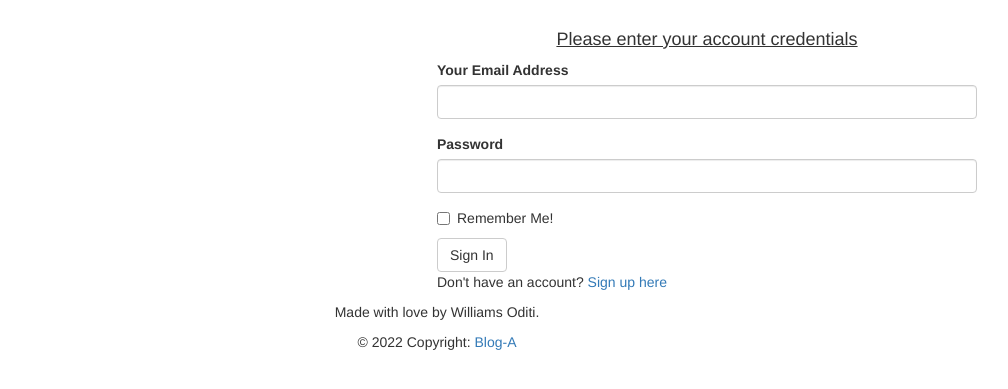
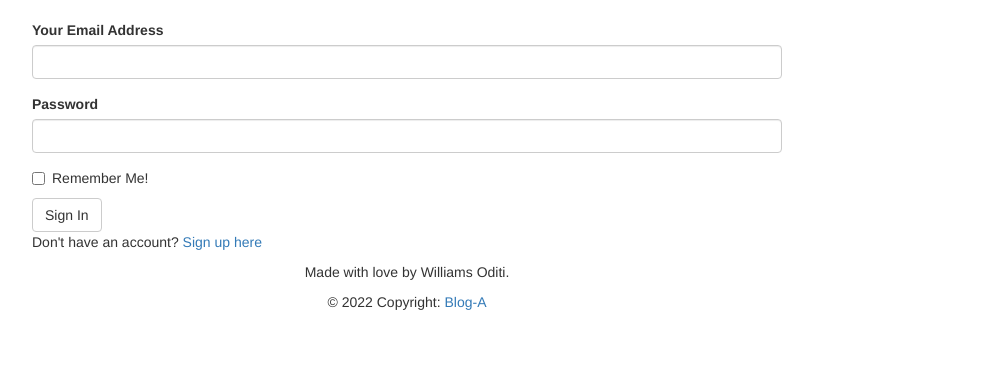
Before and after one commit to Williamsoditi/BlogA, a Flask app: page /authenticate/login in a window 1280 px wide. Shown: the part 52-441 px from the top of the page, without its empty margins (233-1241 px from the left). Run offline with Flask 2, Linux system fonts and the light colour scheme; some libraries are stand-ins or nearby versions.

Commit message:
Feat : Code refactoring

```diff
--- a/app/auth/forms.py
+++ b/app/auth/forms.py
@@ -5,7 +5,7 @@ from ..models import User
 
 class SignupForm(FlaskForm):
     email = StringField('Your Email Address',validators=[DataRequired(),Email()])
-    name = StringField('Enter Your Username' ,validators=[DataRequired(),Email()])
+    name = StringField('Enter Your Username')
     password = PasswordField('Password' ,validators = [EqualTo('password_confirm',message = 'Passwords must match')])
     password_confirm = PasswordField('Confirm Passwords')
     submit = SubmitField('Create account')
--- a/app/main/views.py
+++ b/app/main/views.py
@@ -67,7 +67,7 @@ def new_blog():
         category = form.category.data
         context = form.context.data
         new_blog = Blog(category=category,context=context)
-        #Adding new blog
+
         db.session.add(new_blog)
         db.session.commit()
         return redirect(url_for('main.index'))
--- a/app/requests.py
+++ b/app/requests.py
@@ -1,4 +1,3 @@
-from urllib import response
 import requests
 from .models import Quote
 
@@ -10,3 +9,5 @@ def get_quote():
     '''
     response = requests.get(url).json()
     random_quote = Quote(response.get('quote'), response.get('author'))
+
+    return random_quote
--- a/app/templates/auth/login.html
+++ b/app/templates/auth/login.html
@@ -3,13 +3,9 @@
 
 {% block content %}
 <div class="container">
-  <div class="container">
-    <!-- <div class="row"> -->
-      <div class= "col-md-6">
-        <!-- <img src="{{url_for('static', filename='assets/welcome.jpg')}}" class="img-thumbnail bg-primary img-fluid"/> -->
-
-      </div>
-      <div class="col-md-6">
+  <div class="row">
+    <div class= "col-md-2"> </div>
+    <div class="col-md-8">
     <!--Flash message -->
     {% for message in get_flashed_messages() %}
       <div class="alert alert-danger">
@@ -18,11 +14,11 @@
       </div>
     {% endfor %}
     <!-- Login form -->
-      <h4 class="text-center"><u>Please enter your account credentials</u></h4>
     {{wtf.quick_form(login_form)}}
     <p> Don't have an account? <a href="{{url_for('auth.signup')}}">Sign up here</a></p>
    </div>
-    <!-- </div> -->
+   <div clas="col-md-2"> </div>
+  </div>
 </div>
 <footer class="mt-5">
   <!-- FOOTER BLOCK -->
@@ -32,4 +28,3 @@
 </footer>
 
 {% endblock%}
-</div>
--- a/app/templates/auth/signup.html
+++ b/app/templates/auth/signup.html
@@ -3,7 +3,7 @@
 
 {% block content %}
 <div class="container">
-    <h3 class="text-center"><u>Sign-up to experience first-class features</u></h3>
+    <h3 class="text-center"><u>Sign-up to experience all features</u></h3>
     {{wtf.quick_form(signup_form)}}
 <footer>
     <!-- FOOTER BLOCK -->
--- a/app/templates/base.html
+++ b/app/templates/base.html
@@ -9,6 +9,8 @@
         {% else %}
         <title>BlogA</title>
         {% endif %}
+        <link rel="stylesheet" href="{{url_for('static',filename='css/index.css')}}">
+        <link href="https://cdn.jsdelivr.net/npm/bootstrap@5.0.2/dist/css/bootstrap.min.css" rel="stylesheet" integrity="sha384-EVSTQN3/azprG1Anm3QDgpJLIm9Nao0Yz1ztcQTwFspd3yD65VohhpuuCOmLASjC" crossorigin="anonymous">
     </head>
     <header>
         <!--Navbar block-->
@@ -20,4 +22,13 @@
         {% block content%}
 
         {%endblock%}
+        <footer>
+            <!-- FOOTER BLOCK -->
+            {% block footer %}
+            {% include 'footer.html' %}
+            {% endblock %}
+        </footer>
+        <script src="https://cdn.jsdelivr.net/npm/@popperjs/core@2.9.2/dist/umd/popper.min.js" integrity="sha384-IQsoLXl5PILFhosVNubq5LC7Qb9DXgDA9i+tQ8Zj3iwWAwPtgFTxbJ8NT4GN1R8p" crossorigin="anonymous"></script>
+        <script src="https://cdn.jsdelivr.net/npm/bootstrap@5.0.2/dist/js/bootstrap.min.js" integrity="sha384-cVKIPhGWiC2Al4u+LWgxfKTRIcfu0JTxR+EQDz/bgldoEyl4H0zUF0QKbrJ0EcQF" crossorigin="anonymous"></script>
+
     </body>
```
Also changed, not shown: app/static/css/index.css (added, +11 -0 lines), app/templates/index.html (+3 -4 lines), config.py (+7 -4 lines). Lines whose indentation alone changed are shown as unchanged.
